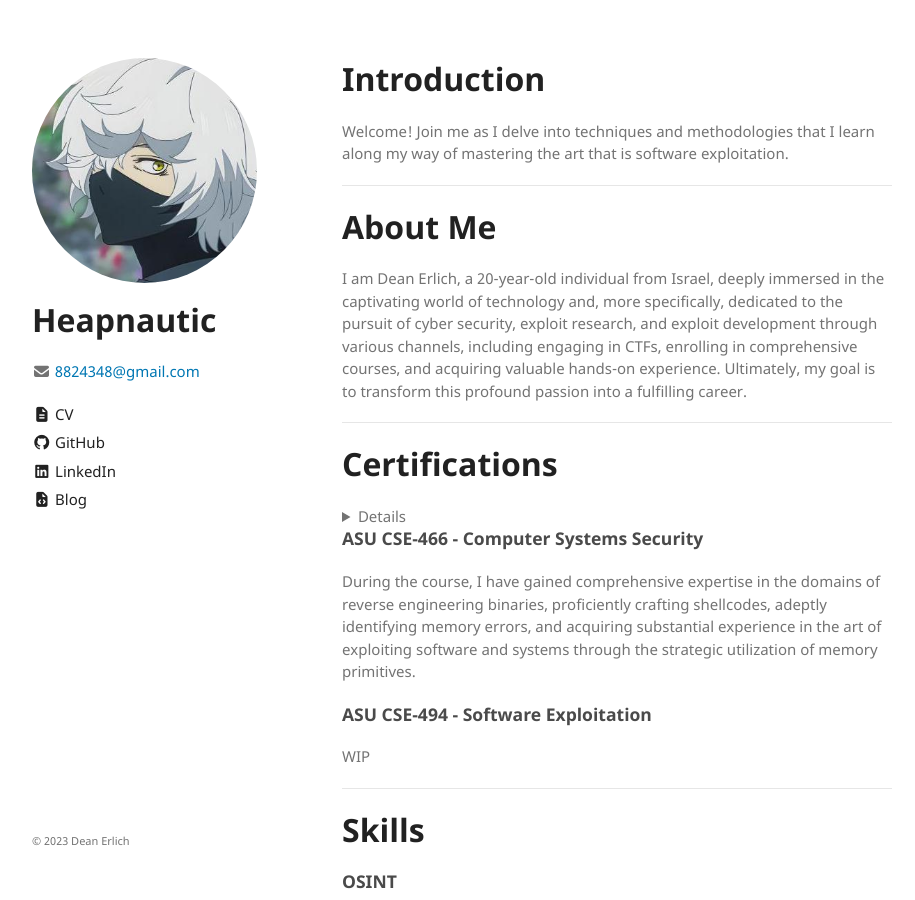
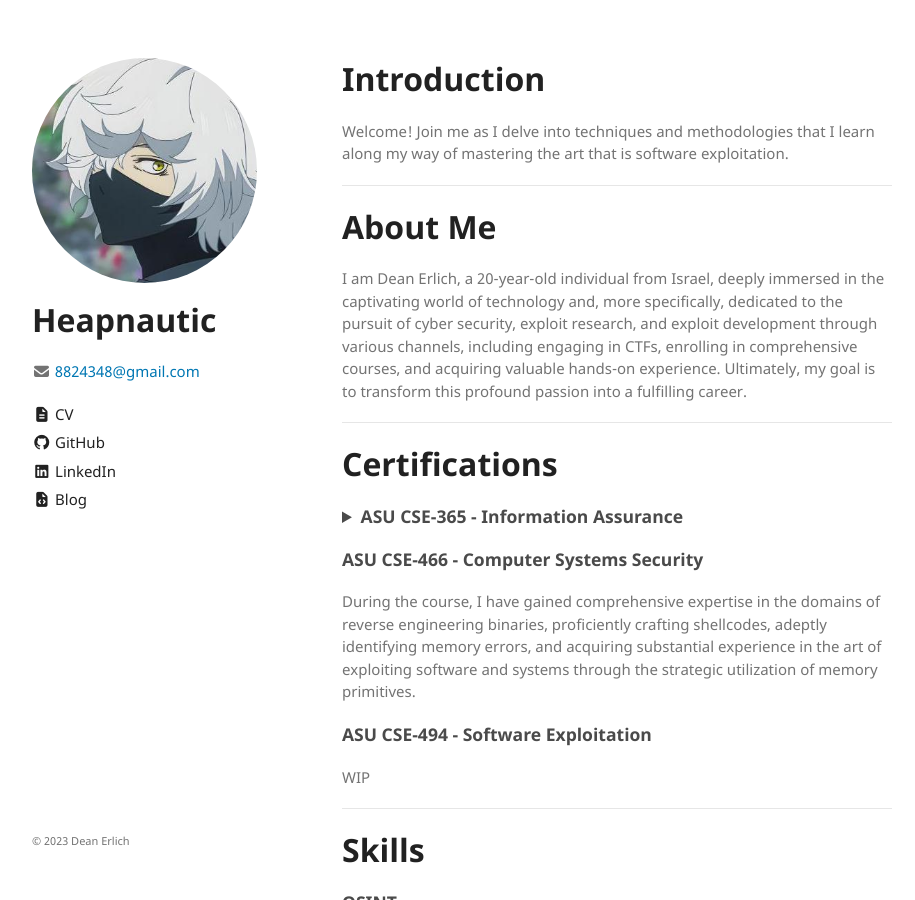
Before and after one commit to ninpwn/ninpwn.github.io, a Jekyll site: the page built from index.md, in a window 1280 px wide and 900 px high. Shown: the whole window, without its empty margins (178-1093 px from the left). Built offline with Jekyll 4.4.1, drawn with Linux system fonts in a browser that asks for light colours; our own code applies the rules of GitHub Pages for plain Markdown files.

Commit message:
Update index.md

```diff
--- a/index.md
+++ b/index.md
@@ -15,12 +15,12 @@ I am Dean Erlich, a 20-year-old individual from Israel, deeply immersed in the c
 ---
 
 # Certifications
-<details>
-  <h3><summary>ASU CSE-365 - Information Assurance</summary></h3>
+<h3><details>
+<summary>ASU CSE-365 - Information Assurance</summary>
 
 The course offered an enlightening journey encompassing diverse subjects such as web server construction in x86-64 ASM, reverse engineering, MITM attacks, cryptography, web vulnerabilities and binary exploitation. ASU's CSE-365 helped me foster a comprehensive understanding of safeguarding digital landscapes.
 
-</details>
+</details></h3>
 
 ### ASU CSE-466 - Computer Systems Security
 During the course, I have gained comprehensive expertise in the domains of reverse engineering binaries, proficiently crafting shellcodes, adeptly identifying memory errors, and acquiring substantial experience in the art of exploiting software and systems through the strategic utilization of memory primitives.
```
